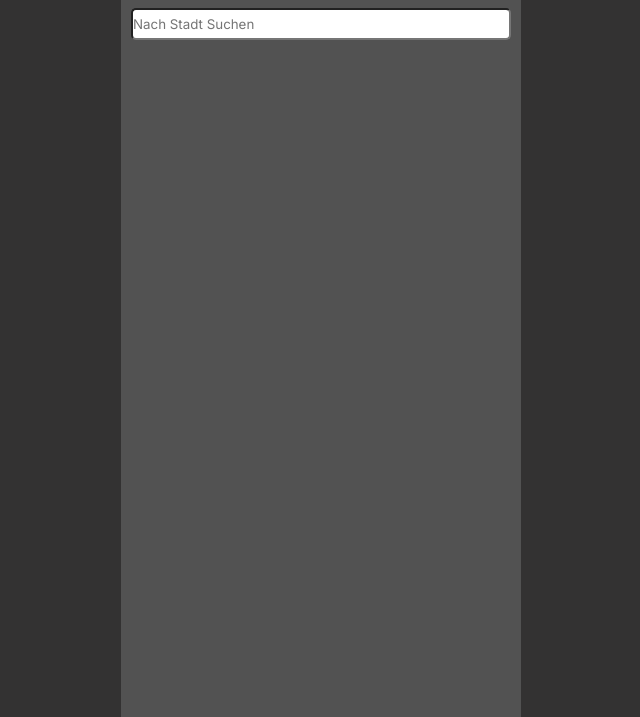
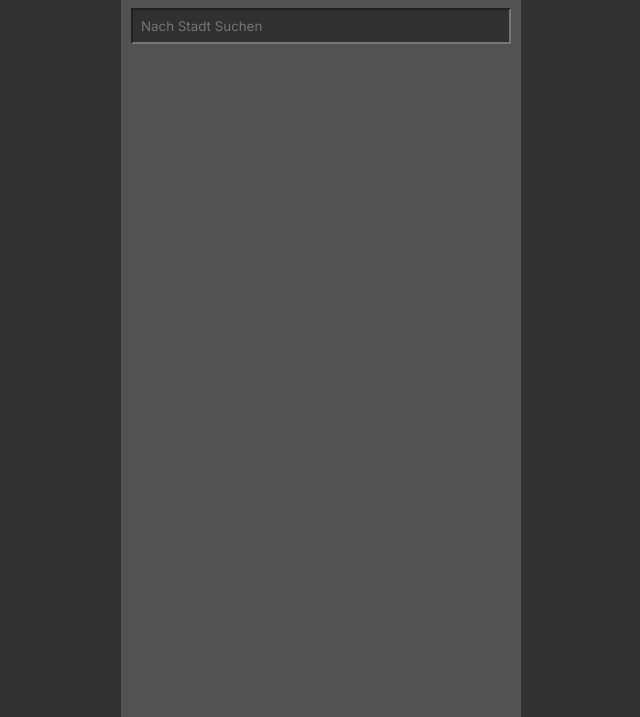
Before and after one commit to SilentCrouwd/wetter-app, a website built with Vite: page index.html in a window 1280 px wide. Shown: the part 83-800 px from the top of the page, without its empty margins (319-959 px from the left). Built offline with nearby package versions, Linux system fonts and the light colour scheme.

Commit message:
feat: refactor city search input and suggestion list for improved usability

```diff
--- a/src/mainscreen.js
+++ b/src/mainscreen.js
@@ -1,3 +1,4 @@
+import { render } from "sass";
 import {
   getLocalStorage,
   getWetherData,
@@ -64,16 +65,17 @@ function getMainContent() {
           <p class="main-screen-header__headline">Wetter</p>
           <button class="btn btn--edit">Bearbeiten</button>
         </div>
-
-        <input
-        name="cityserch"
-          class="main-screen__input"
-          type="search"
-          autocomplete="off"
-          placeholder="Nach Stadt Suchen"
-        />
-        <ul class="searchList">
-        </ul>
+          <div class="city-search">
+              <input
+              name="city-search__input"
+                class="city-search__input"
+                type="input"
+                autocomplete="off"
+                placeholder="Nach Stadt Suchen"
+              />
+              <ul class="city-search__list">
+                  </ul>
+        </div>
         <div class="main-screen__city-container"></div>
       </div>
 
@@ -127,6 +129,8 @@ function getCityCard(
 `;
 }
 
+// Render Detailview on click
+
 function applyListeners(city) {
   const cardElments = document.querySelectorAll(".city-card");
 
@@ -138,9 +142,22 @@ function applyListeners(city) {
       renderDetailView(city);
     });
   });
+
+  // Input Listenter
+
   let timeoutId;
-  const inputCity = document.querySelector(".main-screen__input");
-  inputCity.addEventListener("input", () => {
+  const citySugestionListEl = document.querySelector(".city-search__list");
+  const inputCity = document.querySelector(".city-search__input");
+
+  inputCity.addEventListener("focus", () => {
+    citySugestionListEl.style.display = "block";
+  });
+  inputCity.addEventListener("blur", () => {
+    setTimeout(() => {
+      citySugestionListEl.style.display = "none";
+    }, 150);
+  });
+  inputCity.addEventListener("keyup", () => {
     clearTimeout(timeoutId);
     if (inputCity.value.length >= 3) {
       const newCity = inputCity.value;
@@ -149,6 +166,23 @@ function applyListeners(city) {
       }, 1500);
     }
   });
+
+  // Klickbare sugestions
+  citySugestionListEl.addEventListener("click", (event) => {
+    const sugestion = event.target.closest(".city-search__value");
+    if (sugestion) {
+      console.log("Ausgewählte Stadt HTML:", sugestion.innerHTML);
+      inputCity.value = sugestion.innerHTML;
+      inputCity.focus();
+    }
+  });
+  inputCity.addEventListener("keydown", (e) => {
+    if (e.key === "Enter") {
+      renderDetailView(inputCity.value);
+    }
+  });
+
+  // Onklick Bearbeiten Button
 
   const editBtnEl = document.querySelector(".btn--edit");
 
@@ -167,6 +201,9 @@ function applyListeners(city) {
       elm.classList.toggle("hidden");
     });
   });
+
+  // del Button
+
   const deleteBtnEl = document.querySelectorAll(".svg--delete");
   deleteBtnEl.forEach((delBtn, index) => {
     delBtn.addEventListener("click", async () => {
--- a/src/mainscreen.scss
+++ b/src/mainscreen.scss
@@ -94,14 +94,27 @@
   grid-template-columns: 1fr 10fr;
   justify-self: center;
 }
-.searchList {
+.city-search {
   width: 95%;
-  anchor-name: --input;
+  position: relative;
+  background-color: rgb(49, 48, 48);
+  color: $primary-text-color;
 
-  list-style-type: none;
-  background-color: white;
-  color: black;
-  li:hover {
-    cursor: pointer;
+  &__input {
+    padding: 0.5rem;
+    width: 100%;
+    color: $primary-text-color;
+    background-color: rgb(49, 48, 48);
+  }
+  &__list {
+    width: 100%;
+    position: absolute;
+    top: 100%;
+    left: 0;
+    list-style: none;
+    background-color: rgb(49, 48, 48);
+  }
+  &__value {
+    padding: 0.5rem;
   }
 }
--- a/src/utility.js
+++ b/src/utility.js
@@ -40,12 +40,12 @@ export function deleteCity(index) {
 export async function fillSearch(input) {
   let html = "";
   const citySearch = await serchApi(input);
-  const inputCity = document.querySelector(".searchList");
+  const inputCity = document.querySelector(".city-search__list");
   console.log(citySearch);
 
   citySearch.forEach((element) => {
     html += `
-      <li class="search--value" >${element.name}</li>
+      <li class="city-search__value" >${element.name}</li>
   `;
   });
   inputCity.innerHTML = html;
```
